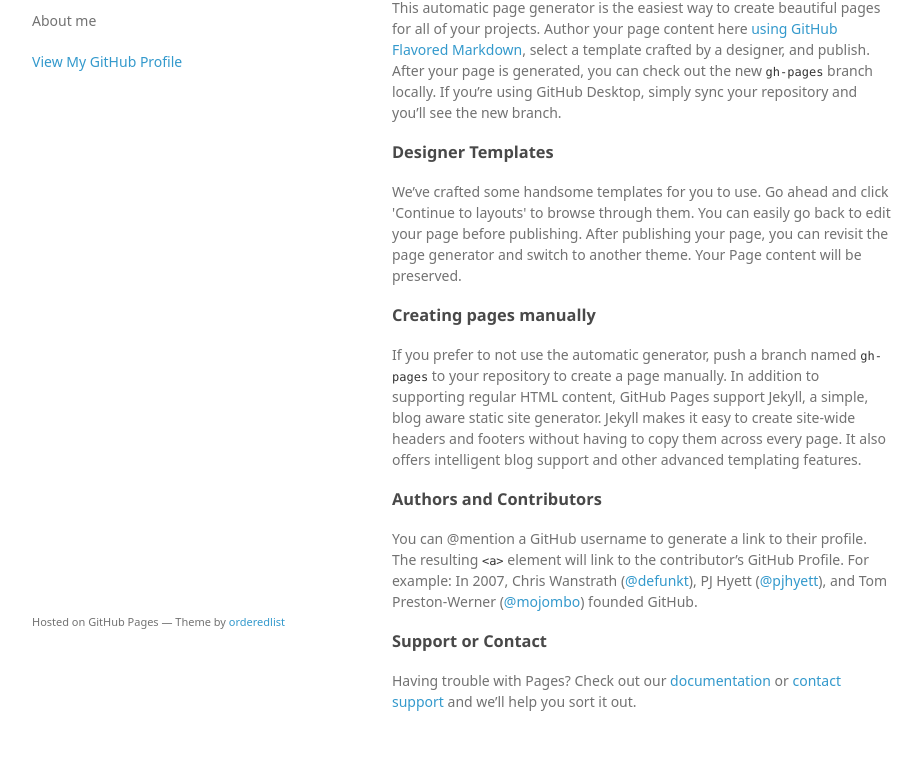
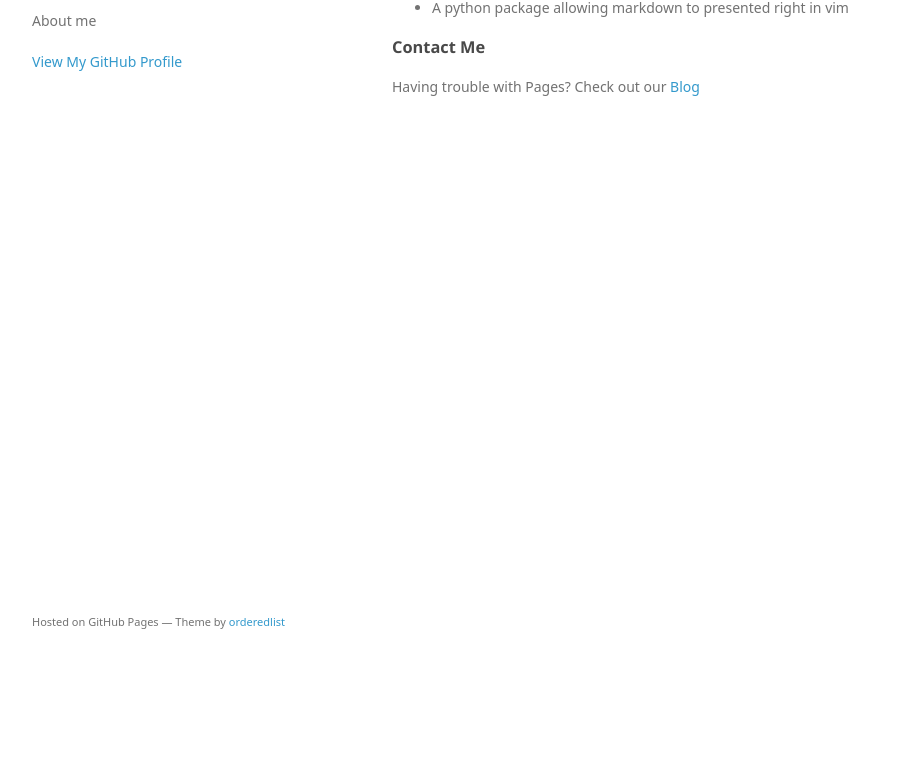
Before and after one commit to gabber12/gabber12.github.com, a plain HTML site: page index.html in a window 1280 px wide. Shown: the part 99-881 px from the top of the page, without its empty margins (178-1100 px from the left). After the commit the page ends 800 px from the top, so only its background shows below. Drawn offline with Linux system fonts and the light colour scheme; a web font is replaced by a local one.

Commit message:
Replace master branch with page content via GitHub

```diff
--- a/index.html
+++ b/index.html
@@ -24,29 +24,17 @@
       </header>
       <section>
         <h3>
-<a id="welcome-to-github-pages" class="anchor" href="#welcome-to-github-pages" aria-hidden="true"><span aria-hidden="true" class="octicon octicon-link"></span></a>Welcome to GitHub Pages.</h3>
+<a id="slidesvim" class="anchor" href="#slidesvim" aria-hidden="true"><span aria-hidden="true" class="octicon octicon-link"></span></a><a href="https://gabber12.github.io/slides.vim/">Slides.vim</a>
+</h3>
 
-<p>This automatic page generator is the easiest way to create beautiful pages for all of your projects. Author your page content here <a href="https://guides.github.com/features/mastering-markdown/">using GitHub Flavored Markdown</a>, select a template crafted by a designer, and publish. After your page is generated, you can check out the new <code>gh-pages</code> branch locally. If you’re using GitHub Desktop, simply sync your repository and you’ll see the new branch.</p>
+<ul>
+<li>A python package allowing markdown to presented right in vim</li>
+</ul>
 
 <h3>
-<a id="designer-templates" class="anchor" href="#designer-templates" aria-hidden="true"><span aria-hidden="true" class="octicon octicon-link"></span></a>Designer Templates</h3>
+<a id="contact-me" class="anchor" href="#contact-me" aria-hidden="true"><span aria-hidden="true" class="octicon octicon-link"></span></a>Contact Me</h3>
 
-<p>We’ve crafted some handsome templates for you to use. Go ahead and click 'Continue to layouts' to browse through them. You can easily go back to edit your page before publishing. After publishing your page, you can revisit the page generator and switch to another theme. Your Page content will be preserved.</p>
-
-<h3>
-<a id="creating-pages-manually" class="anchor" href="#creating-pages-manually" aria-hidden="true"><span aria-hidden="true" class="octicon octicon-link"></span></a>Creating pages manually</h3>
-
-<p>If you prefer to not use the automatic generator, push a branch named <code>gh-pages</code> to your repository to create a page manually. In addition to supporting regular HTML content, GitHub Pages support Jekyll, a simple, blog aware static site generator. Jekyll makes it easy to create site-wide headers and footers without having to copy them across every page. It also offers intelligent blog support and other advanced templating features.</p>
-
-<h3>
-<a id="authors-and-contributors" class="anchor" href="#authors-and-contributors" aria-hidden="true"><span aria-hidden="true" class="octicon octicon-link"></span></a>Authors and Contributors</h3>
-
-<p>You can @mention a GitHub username to generate a link to their profile. The resulting <code>&lt;a&gt;</code> element will link to the contributor’s GitHub Profile. For example: In 2007, Chris Wanstrath (<a href="https://github.com/defunkt" class="user-mention">@defunkt</a>), PJ Hyett (<a href="https://github.com/pjhyett" class="user-mention">@pjhyett</a>), and Tom Preston-Werner (<a href="https://github.com/mojombo" class="user-mention">@mojombo</a>) founded GitHub.</p>
-
-<h3>
-<a id="support-or-contact" class="anchor" href="#support-or-contact" aria-hidden="true"><span aria-hidden="true" class="octicon octicon-link"></span></a>Support or Contact</h3>
-
-<p>Having trouble with Pages? Check out our <a href="https://help.github.com/pages">documentation</a> or <a href="https://github.com/contact">contact support</a> and we’ll help you sort it out.</p>
+<p>Having trouble with Pages? Check out our <a href="https://gabber12.me">Blog</a> </p>
       </section>
       <footer>
         <p><small>Hosted on GitHub Pages &mdash; Theme by <a href="https://github.com/orderedlist">orderedlist</a></small></p>
```
Also changed, not shown: params.json (+1 -1 lines).
